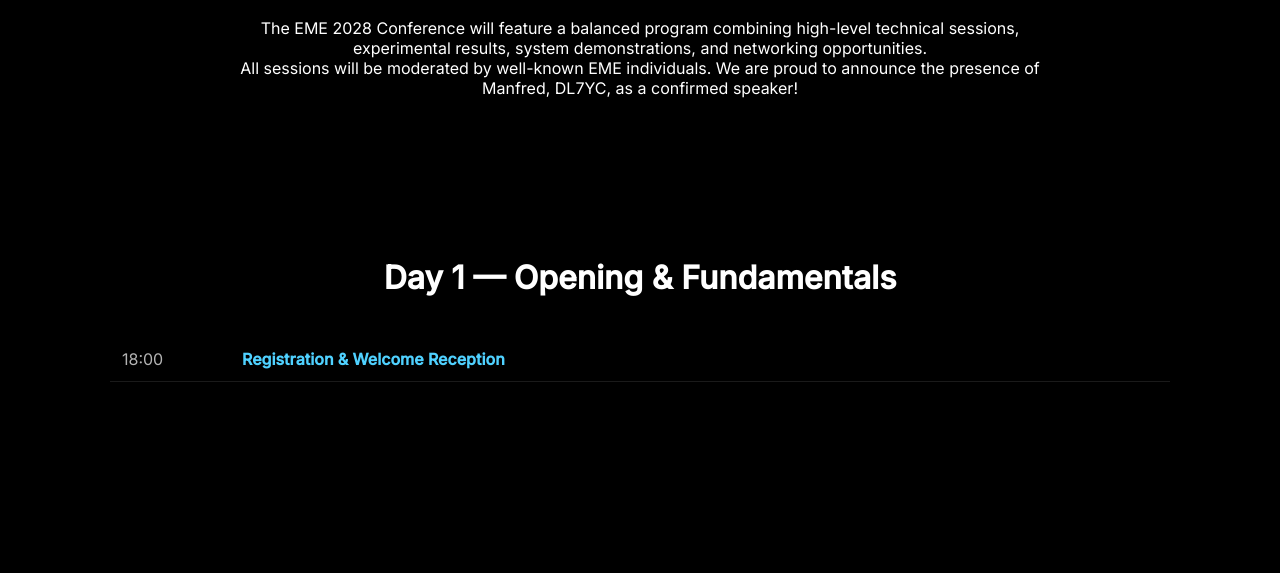
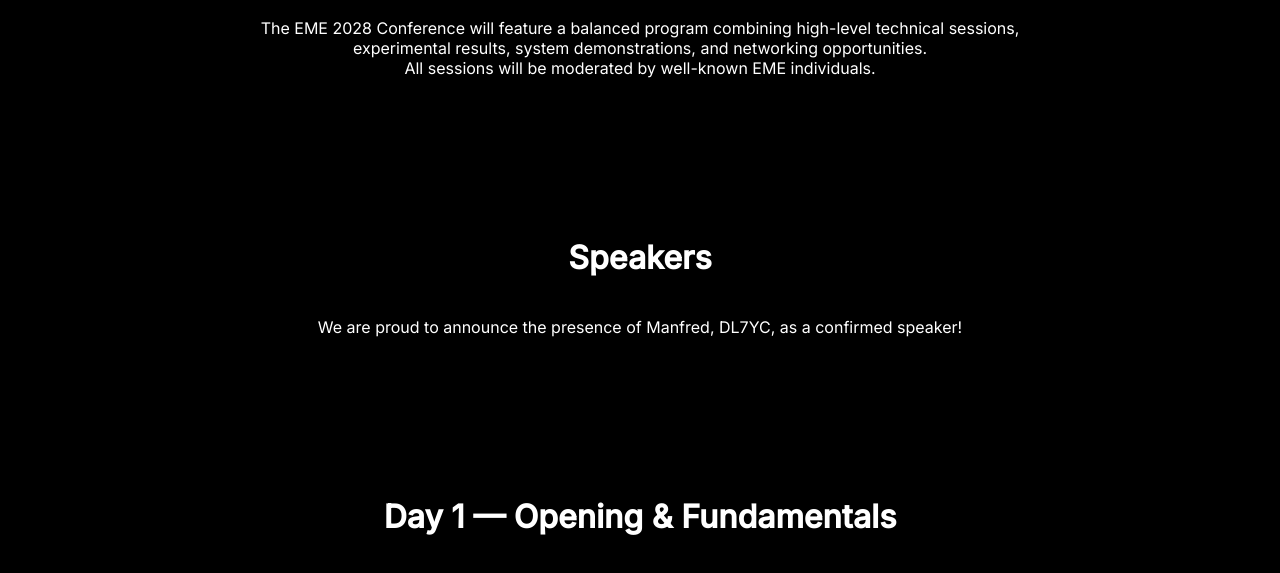
Before and after one commit to CT1BYM/eme2008-site, a plain HTML site: page program.html in a window 1280 px wide. Shown: the part 621-1194 px from the top of the page. Drawn offline with Linux system fonts and the light colour scheme.

Commit message:
Add files via upload

```diff
--- a/program.html
+++ b/program.html
@@ -193,9 +193,16 @@ h2 {
 
 <p style="text-align:center; max-width:800px; margin:auto;">
     All sessions will be moderated by well-known EME individuals.
+  </p>
+</section>
+
+<section>
+  <h2>Speakers</h2>
+<p style="text-align:center; max-width:800px; margin:auto;">
 We are proud to announce the presence of Manfred, DL7YC, as a confirmed speaker!
   </p>
 </section>
+
 
 <!-- DAY 1 -->
 <section class="day">
```
